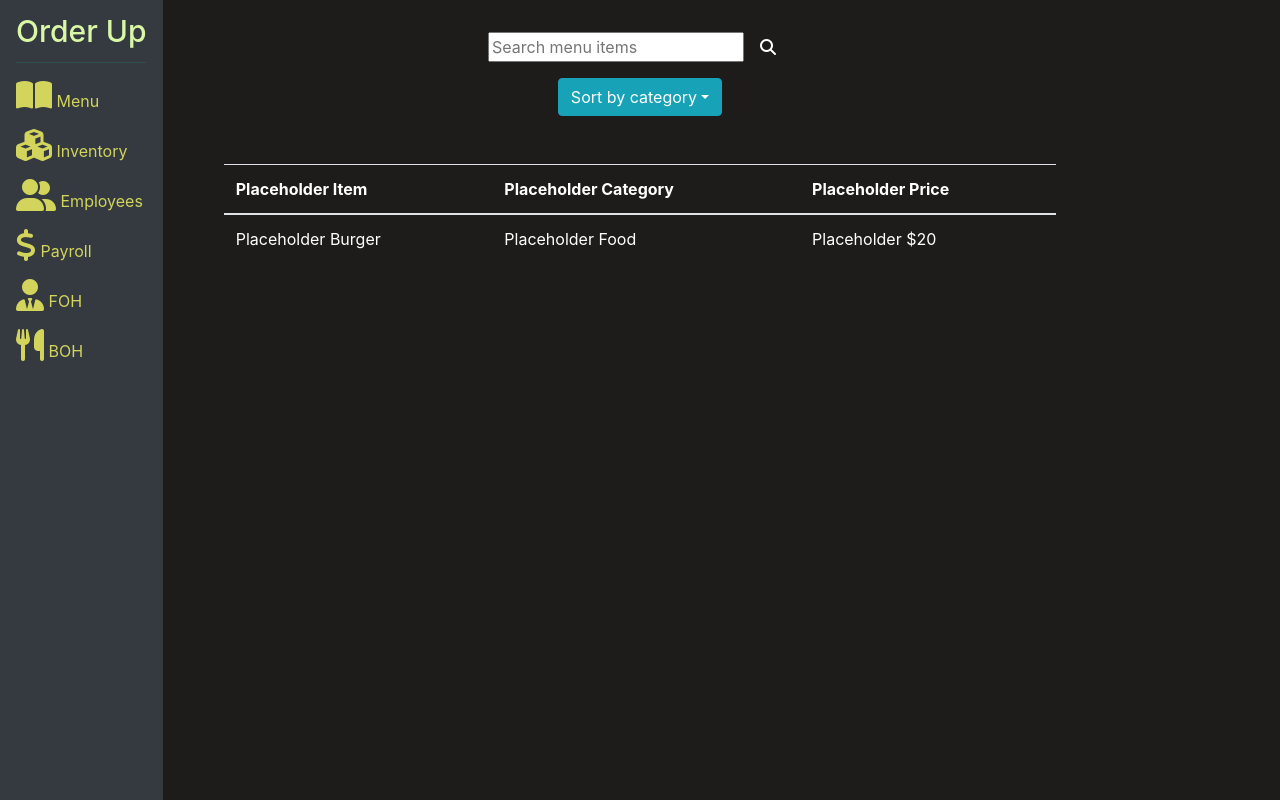
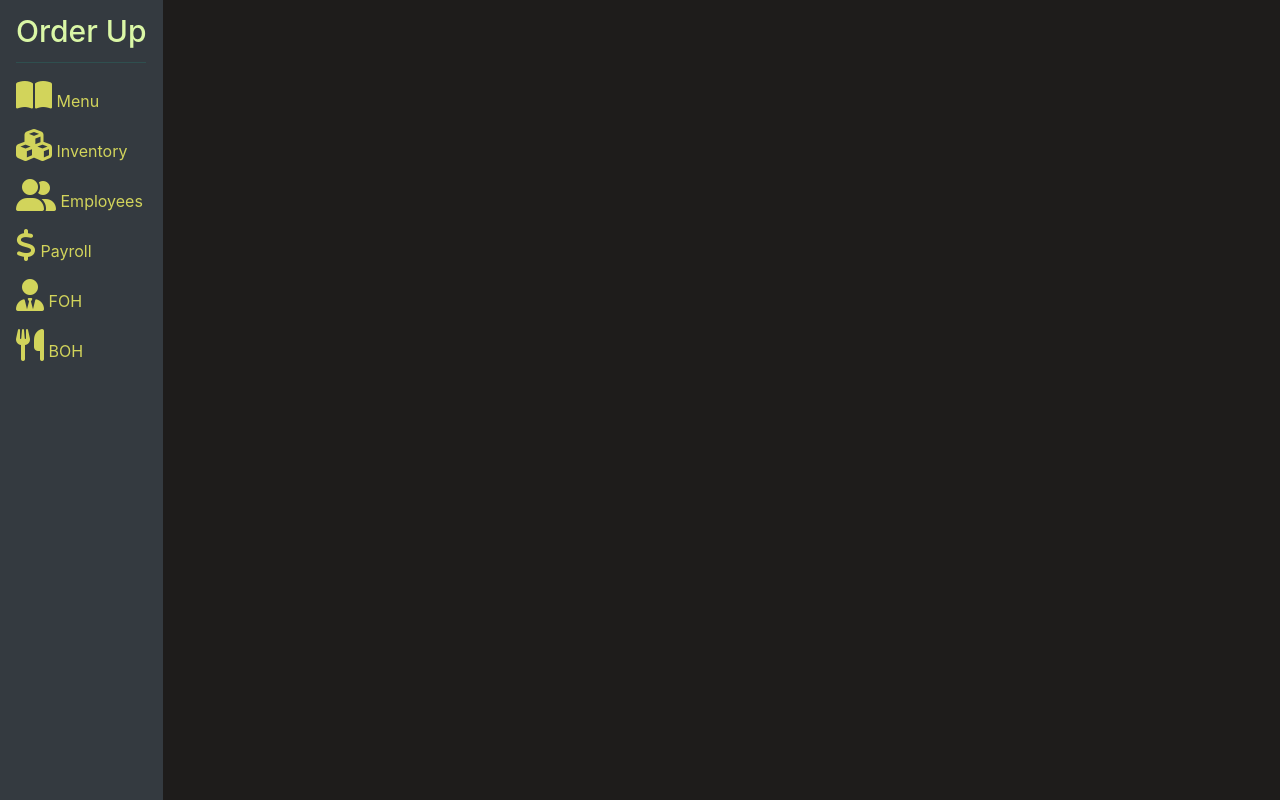
Before and after one commit to justnle/order-up, a React (Create React App) app in the folder client/: page / in a window 1280 px wide. Built offline with nearby package versions, Linux system fonts and the light colour scheme.

Commit message:
Menu inline styles swapped for bootstrap styles

```diff
--- a/client/src/App.js
+++ b/client/src/App.js
@@ -1,11 +1,9 @@
 import React from "react";
 import Sidebar from "./components/Sidebar";
-import Menu from "./pages/Menu/index";
 function App() {
   return (
     <div className="App">
       <Sidebar />
-      <Menu />
     </div>
   );
 }
```
